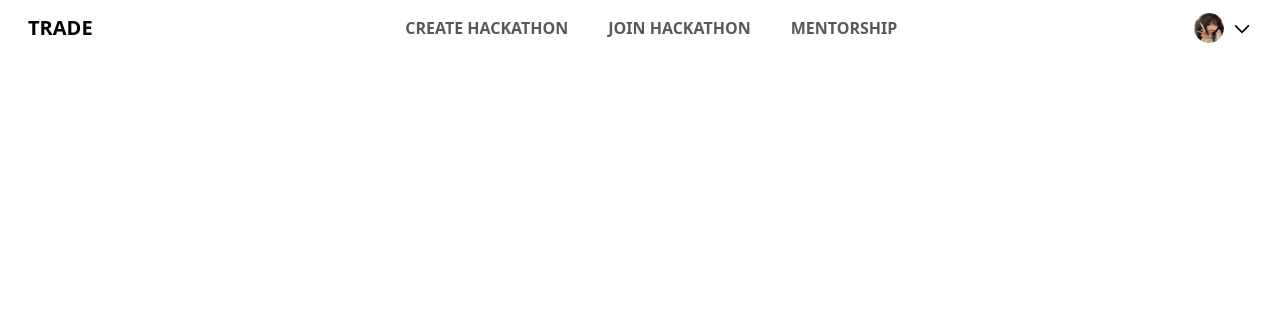
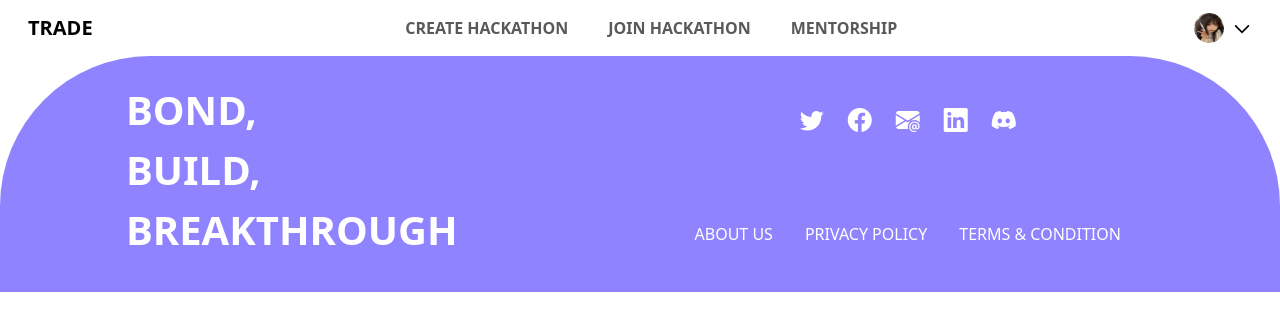
Before and after one commit to KentalKental/HackWeb, a React (Vite) app: page / in a window 1280 px wide. Shown: the top 330 px of the page. Built offline with nearby package versions, Linux system fonts and the light colour scheme.

Commit message:
I ADDED BUTTON COMPONENT AND FOOTER COMPONENT PLEASE DONT MAKE SHIT HARD

```diff
--- a/src/App.tsx
+++ b/src/App.tsx
@@ -1,4 +1,13 @@
+// BOOTSTRAP 5
+import 'bootstrap/dist/css/bootstrap.min.css';
+
+// BOOTSTRAP ICONS
+import 'bootstrap-icons/font/bootstrap-icons.css';
+
 import Navbar from './Navbar'
+import Footer from './Footer'
+import SearchButton from './SearchButton'
+
 import './App.css'
 
 function App() {
@@ -6,6 +15,8 @@ function App() {
   return (
     <>
       <Navbar></Navbar>
+      <Footer></Footer>
+
     </>
   )
 }
--- /dev/null
+++ b/src/Footer.tsx
@@ -0,0 +1,29 @@
+function Footer() {
+    return (
+        <>
+            <div className="container-expand  d-flex justify-content-around p-4" style={{ background: "#8f83ff", color: "white", borderTopLeftRadius: "150px", borderTopRightRadius: "150px" }}>
+                <div>
+                    <h1 style={{ fontSize: "2.5rem", fontWeight: "bold", lineHeight: "1.5" }}>
+                        BOND, <br /> BUILD, <br /> BREAKTHROUGH
+                    </h1>
+                </div>
+                <div className="d-flex flex-column gap-4 justify-content-around" style={{ alignItems: "center", width: "40%" }}>
+                    <div className="d-flex justify-content-around" style={{ gap: "1.5rem", fontSize: "1.5rem" }}>
+                        <i className="bi bi-twitter" style={{ cursor: "pointer" }}></i>
+                        <i className="bi bi-facebook" style={{ cursor: "pointer" }}></i>
+                        <i className="bi bi-envelope-at-fill" style={{ cursor: "pointer" }}></i>
+                        <i className="bi bi-linkedin" style={{ cursor: "pointer" }}></i>
+                        <i className="bi bi-discord" style={{ cursor: "pointer" }}></i>
+                    </div>
+                    <div className="d-flex justify-content-between" style={{ gap: "2rem", fontWeight: "500", marginTop: "1rem" }}>
+                        <a href="#" className="text-decoration-none" style={{ color: "white", textAlign: "center" }}>ABOUT US</a>
+                        <a href="#" className="text-decoration-none" style={{ color: "white", textAlign: "center" }}>PRIVACY POLICY</a>
+                        <a href="#" className="text-decoration-none" style={{ color: "white", textAlign: "center" }}>TERMS & CONDITION</a>
+                    </div>
+                </div>
+            </div>
+        </>
+    )
+}
+
+export default Footer
--- /dev/null
+++ b/src/SearchButton.tsx
@@ -0,0 +1,13 @@
+import { ReactElement, JSXElementConstructor, ReactNode, ReactPortal } from "react";
+
+// Button Component
+function SearchButton(props: { icon: string | undefined; name: string | number | boolean | ReactElement<any, string | JSXElementConstructor<any>> | Iterable<ReactNode> | ReactPortal | null | undefined; }) {
+    return (
+        <button type="button" className="btn d-flex align-items-center gap-2" style={{background: "#f0f0f0", padding: "8px 16px", borderRadius: "5px"}}>
+            <i className={props.icon}></i>
+            <span>{props.name}</span>
+        </button>
+    );
+}
+
+export default SearchButton;
```
Also changed, not shown: src/Navbar.tsx (+1 -8 lines), src/Searchbar.tsx (added), 1 other file (tests, documents, lock files or other folders).
